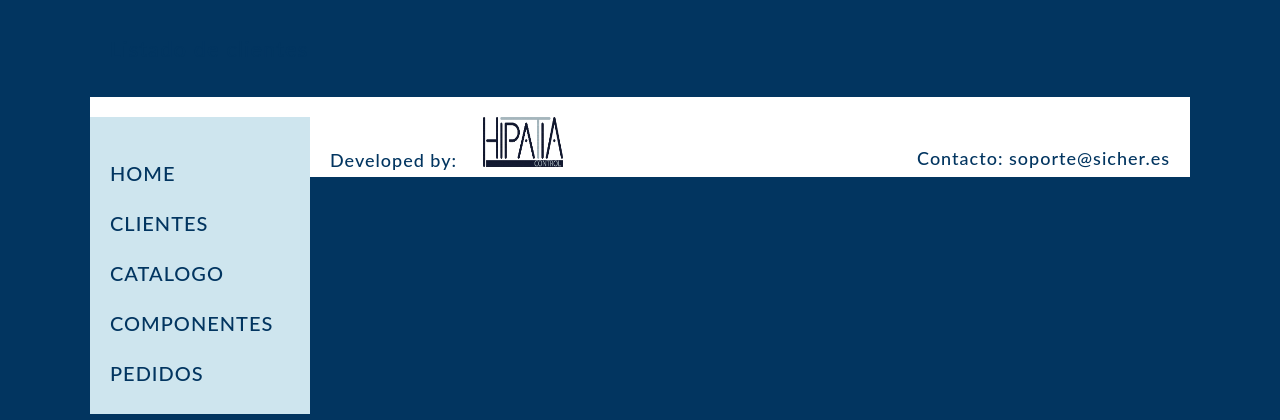
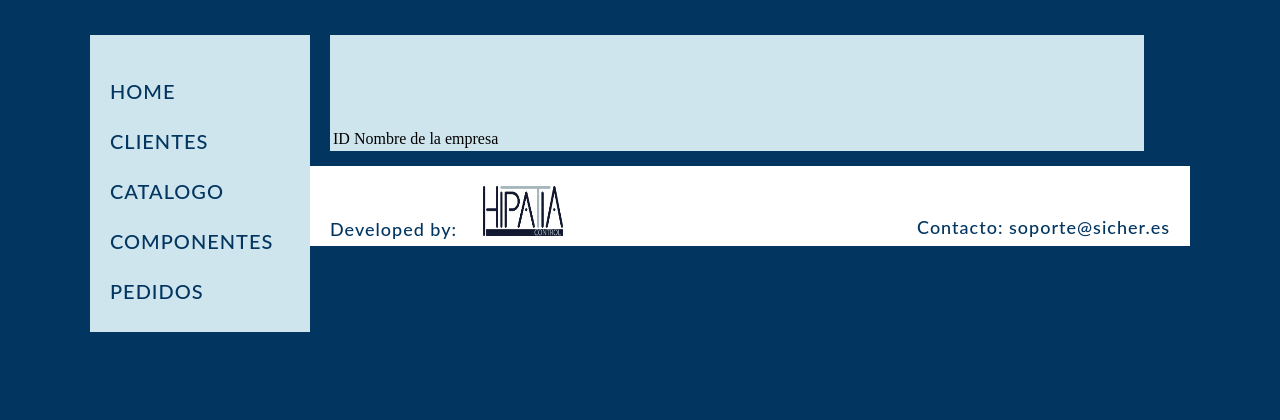
Before and after one commit to MaialenAguilar/TrabajoDjango, a Django app: template gestionPedidos/appGestionPedidos/templates/clientes.html in a window 1280 px wide. Shown: the part 120-540 px from the top of the page. Run offline with Django 3.2, Linux system fonts and the light colour scheme; the template is opened without the code that fills it, so the values that code supplies are empty; parts of the project's set-up code (start-up, migrations or seed data) failed here and were passed over.

Commit message:
Arreglando plantilla Clientes

```diff
--- a/gestionPedidos/appGestionPedidos/static/CSS/web_styles.css
+++ b/gestionPedidos/appGestionPedidos/static/CSS/web_styles.css
@@ -73,6 +73,7 @@ footer img {
 }
 /*Definimos tamaño del contenedor principal, el del centro de la página*/
 main {
+    background-color: #cee5ee;
 	box-sizing: border-box;
 	display: inline-block;
 	margin-top: 35px;
@@ -230,7 +231,7 @@ p a {
 
 h2, h2 a {
 
-	color: #023560;
+	color: #cee5ee;
 	font-family: Lato, "sans-serif";
 	font-weight: 500;
 	font-size: 22px;
@@ -315,18 +316,12 @@ h3 {
 .tabla {
 	background-color: #cee5ee;
 	box-sizing: border-box;
-	float: right;
 	margin-top: 30px;
-	width: 55%;
+	width: 100%;
 
 }
 /*Estilo general para la tabla*/
-table {
-	color: #023560;
-	border-collapse: separate;
-  	border-spacing: 30px 30px;
-  	font-family: "Verdana";
-}
+
 
 .boton-jugar {
 	background-color: #cee5ee;
@@ -370,3 +365,6 @@ button {
 	letter-spacing: 1px;
 	margin-top: 35px;
 }
+.clientes {
+    background-color: #cee5ee;
+}
--- a/gestionPedidos/appGestionPedidos/templates/base.html
+++ b/gestionPedidos/appGestionPedidos/templates/base.html
@@ -17,12 +17,12 @@
 			</div>
 		</header>
 		<!--Definimos un espacio principal, en el centro, común para toda la aplicación-->
-		<div class="main">
+		<main>
 			<!--En esta página, el main se va a dividir en bloques que son artículos-->
-			{% block contenido %}
+			{% block main %}
             {% endblock %}
 
-		</div>
+		</main>
 		<!--Definimos una columna que irá colocada a la izquierda, en la que situaremos el menú de navegación en todas las páginas-->
 		<div class="columna-izquierda">
 			<div class="menu">
--- a/gestionPedidos/appGestionPedidos/templates/clientes.html
+++ b/gestionPedidos/appGestionPedidos/templates/clientes.html
@@ -1,16 +1,18 @@
-{% extends "base.html" %}
+{% extends 'base.html' %}
 
 {% block titulo %}Listado de Clientes{% endblock %}
 
-{% block contenido %}
+{% block main %}
 <h2>Listado de clientes</h2>
 
-	<table>
-		 {% for d in lista_clientes %}
+	<div class = "tabla">
+	<table class = "clientes">
+
 		<tr>
 			<td >ID</td>
 			<td >Nombre de la empresa</td>
 		</tr>
+		{% for d in lista_clientes %}
 		<tr>
 			<td > {{ d.id }}</td>
 			<td >{{ d.nombre_empresa}}</td>
@@ -18,5 +20,5 @@
 		</tr>
 		{% endfor %}
 	</table>
-
+	</div>
 {% endblock %}
--- a/gestionPedidos/appGestionPedidos/urls.py
+++ b/gestionPedidos/appGestionPedidos/urls.py
@@ -3,16 +3,16 @@ from . import views
 
 urlpatterns = [
 
-<<<<<<< HEAD
-    path('', views.clientes, name='clientes'),
+
+    #path('', views.clientes, name='clientes'),
     path('clientes/<int:pk>/', views.ClienteDetailView.as_view(), name='detalle_cliente'),
     path('componentes/', views.componentes, name='componentes'),
     path('componentes/<int:componente_id>/', views.detalle_componentes, name='detalle_componentes'),
     path('categorias/', views.categorias, name='categorias'),
     path('productos/', views.productos, name='productos'),
     path('productos/<int:producto_id>/', views.detalle_productos, name='detalle_productos'),
-    path('pedidos/<int:pedido_id>/', views.detalle_pedidos, name='detalle_pedidos')
-=======
+    path('pedidos/<int:pedido_id>/', views.detalle_pedidos, name='detalle_pedidos'),
+
    # path('', views.clientes, name='clientes'),
     path('clientes/', views.ClientesListView.as_view(), name='clientes'),
    # path('clientes/<int:cliente_id>/', views.detalle_cliente, name='detalle_cliente'),
@@ -33,7 +33,7 @@ urlpatterns = [
     path('pedidos/<int:pk>/', views.Detalle_PedidosDetailView.as_view(), name='detalle_pedidos'),
     path('pedidos/crear/', views.CrearPedidoView.as_view(), name='crear_pedido'),
     path('productos/crear/', views.CrearProductoView.as_view(), name='Insertar_Producto')
->>>>>>> master
+
 
 
 ]
```
Also changed, not shown: gestionPedidos/appGestionPedidos/views.py (+34 -23 lines).
